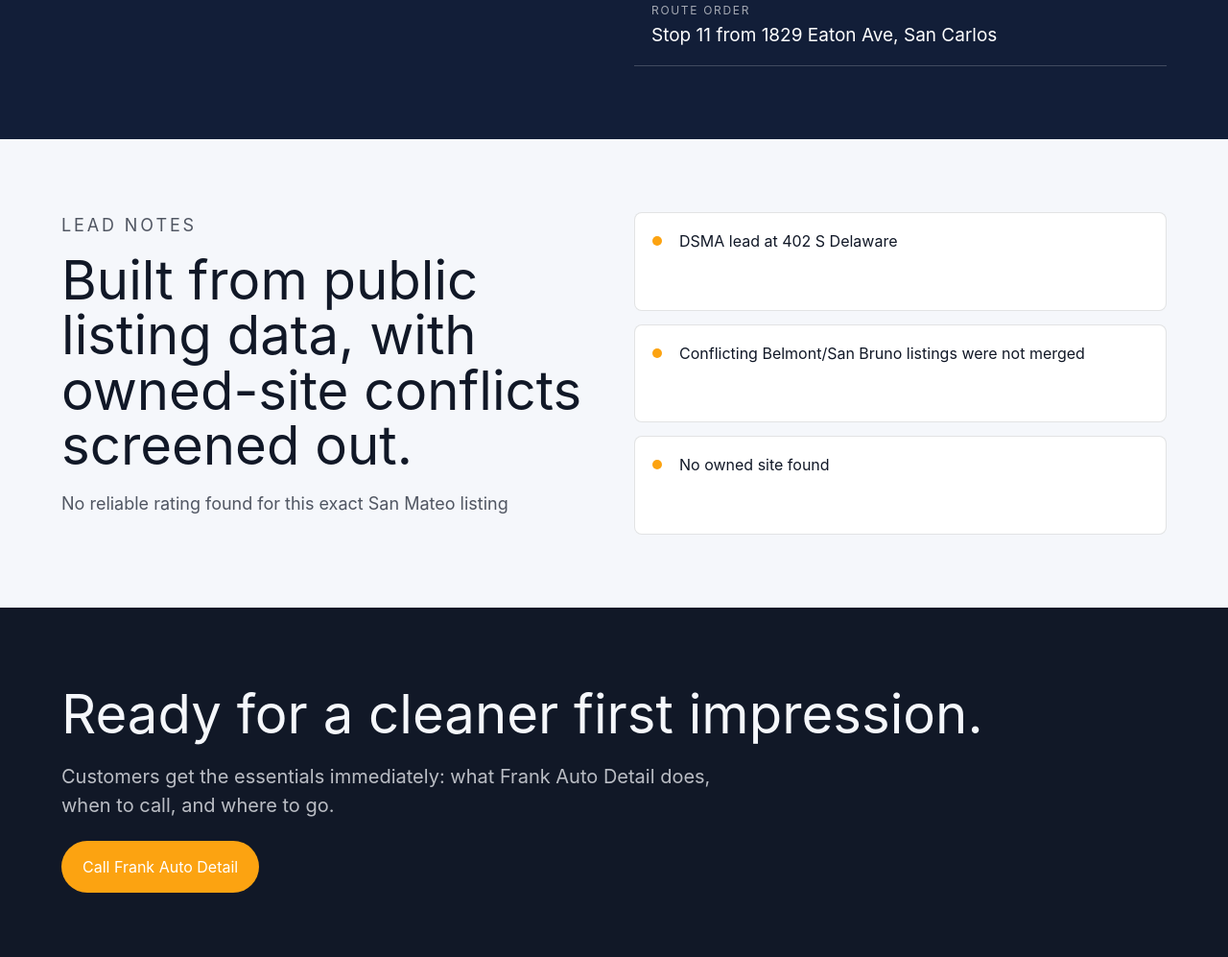
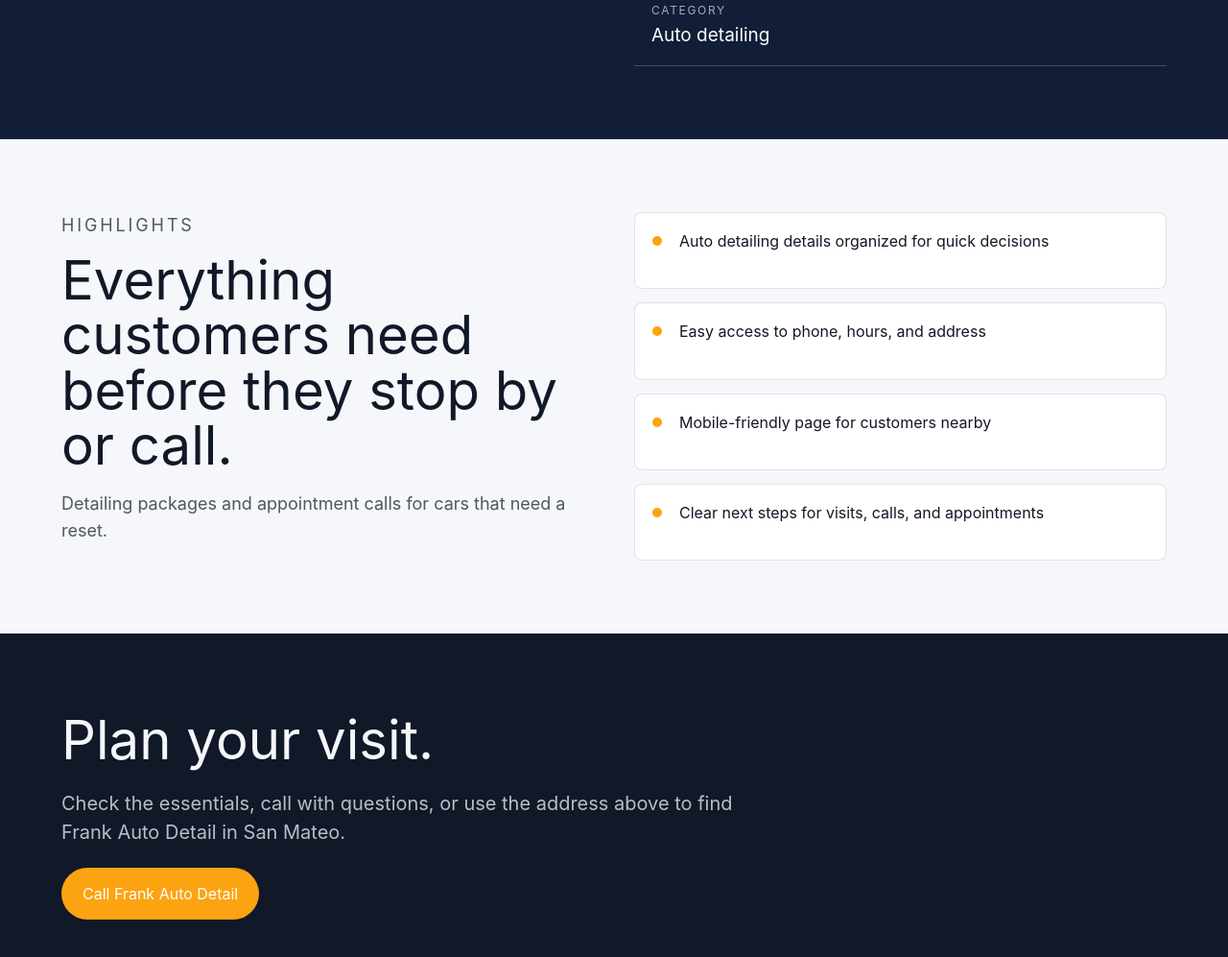
Before and after one commit to axel-slid/frank-auto-detail-san-mateo, a website: page index.html in a window 1280 px wide. Shown: the part 1763-2760 px from the top of the page at 96% size. Drawn offline with Linux system fonts and the light colour scheme.

Commit message:
Make webpage copy demo ready

```diff
--- a/index.html
+++ b/index.html
@@ -46,7 +46,7 @@
       </section>
 
       <section class="intro">
-        <p>Detailing decisions are visual and package-driven. This page gives Frank Auto Detail a clean place to explain service tiers.</p>
+        <p>Frank Auto Detail gives customers a simple place to check services, hours, and contact details before they visit or call.</p>
       </section>
 
       <section class="split" id="services">
@@ -70,26 +70,27 @@
         <dl>
           <div><dt>Phone</dt><dd>(415) 769-6212</dd></div>
           <div><dt>Hours</dt><dd>Call for current detailing availability</dd></div>
-          <div><dt>Route order</dt><dd>Stop 11 from 1829 Eaton Ave, San Carlos</dd></div>
+          <div><dt>Category</dt><dd>Auto detailing</dd></div>
         </dl>
       </section>
 
       <section class="proof" id="proof">
         <div>
-          <p class="section-kicker">Lead notes</p>
-          <h2>Built from public listing data, with owned-site conflicts screened out.</h2>
-          <p>No reliable rating found for this exact San Mateo listing</p>
+          <p class="section-kicker">Highlights</p>
+          <h2>Everything customers need before they stop by or call.</h2>
+          <p>Detailing packages and appointment calls for cars that need a reset.</p>
         </div>
         <ul>
-          <li>DSMA lead at 402 S Delaware</li>
-          <li>Conflicting Belmont/San Bruno listings were not merged</li>
-          <li>No owned site found</li>
+          <li>Auto detailing details organized for quick decisions</li>
+          <li>Easy access to phone, hours, and address</li>
+          <li>Mobile-friendly page for customers nearby</li>
+          <li>Clear next steps for visits, calls, and appointments</li>
         </ul>
       </section>
 
       <section class="cta">
-        <h2>Ready for a cleaner first impression.</h2>
-        <p>Customers get the essentials immediately: what Frank Auto Detail does, when to call, and where to go.</p>
+        <h2>Plan your visit.</h2>
+        <p>Check the essentials, call with questions, or use the address above to find Frank Auto Detail in San Mateo.</p>
         <a class="button primary" href="tel:+14157696212">Call Frank Auto Detail</a>
       </section>
     </main>
```
Also changed, not shown: dist/index.html.
